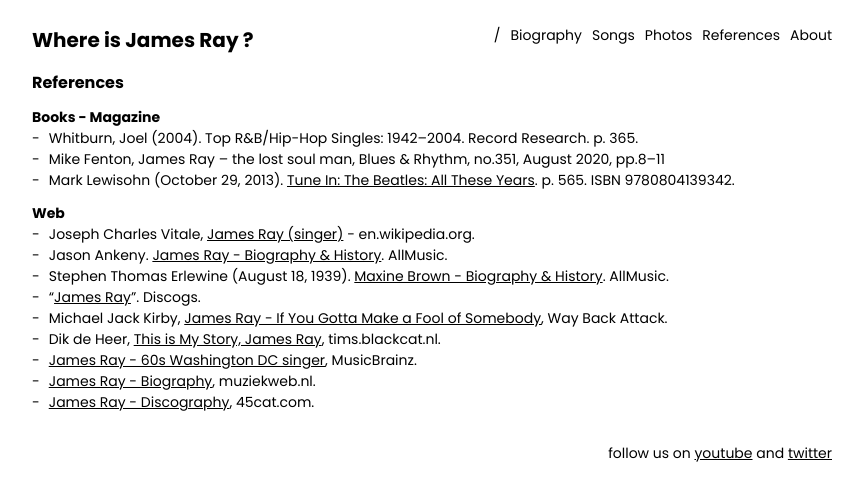
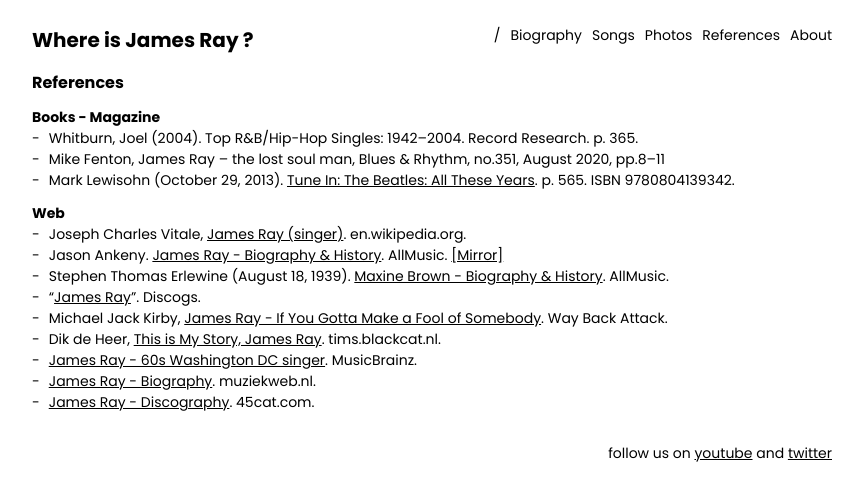
Before and after one commit to jamesraymusic/jamesraymusic.github.io, a Jekyll site: the page built from references.md, in a window 1280 px wide. Shown: the top 501 px of the page, without its empty margins (208-1071 px from the left). Built offline with Jekyll 4.4.1, drawn with Linux system fonts in a browser that asks for light colours.

Commit message:
Add mirrors (test)

```diff
--- a/references.md
+++ b/references.md
@@ -12,12 +12,12 @@ permalink: /references/
 - Mark Lewisohn (October 29, 2013). [Tune In: The Beatles: All These Years](https://www.google.fr/books/edition/Tune_In/bI11tpR-L_kC?hl=fr&gbpv=1&dq=james%20ray&pg=PA565&printsec=frontcover). p. 565. ISBN 9780804139342.
 
 ## Web
-- Joseph Charles Vitale, [James Ray (singer)](https://en.wikipedia.org/wiki/James_Ray_(singer)) - en.wikipedia.org.
-- Jason Ankeny. [James Ray - Biography & History](https://www.allmusic.com/artist/james-ray-mn0000807815). AllMusic.
+- Joseph Charles Vitale, [James Ray (singer)](https://en.wikipedia.org/wiki/James_Ray_(singer)). en.wikipedia.org.
+- Jason Ankeny. [James Ray - Biography & History](https://www.allmusic.com/artist/james-ray-mn0000807815). AllMusic. [[Mirror]](./mirrors/biography-jason-ankeny.md)
 - Stephen Thomas Erlewine (August 18, 1939). [Maxine Brown - Biography & History](https://www.allmusic.com/artist/maxine-brown-mn0000396154/biography). AllMusic.
 - "[James Ray](https://www.discogs.com/artist/884155)". Discogs.
-- Michael Jack Kirby, [James Ray - If You Gotta Make a Fool of Somebody](http://www.waybackattack.com/rayjames.html), Way Back Attack.
-- Dik de Heer, [This is My Story, James Ray](https://tims.blackcat.nl/messages/james_ray.htm), tims.blackcat.nl.
-- [James Ray - 60s Washington DC singer](https://musicbrainz.org/artist/8de7c44d-a129-4216-b8b6-2757df89b89e), MusicBrainz.
-- [James Ray - Biography](https://www.muziekweb.nl/Link/M00000090893/POPULAR/James-Ray), muziekweb.nl.
-- [James Ray - Discography](https://www.45cat.com/artist/james-ray), 45cat.com.
+- Michael Jack Kirby, [James Ray - If You Gotta Make a Fool of Somebody](http://www.waybackattack.com/rayjames.html). Way Back Attack.
+- Dik de Heer, [This is My Story, James Ray](https://tims.blackcat.nl/messages/james_ray.htm). tims.blackcat.nl.
+- [James Ray - 60s Washington DC singer](https://musicbrainz.org/artist/8de7c44d-a129-4216-b8b6-2757df89b89e). MusicBrainz.
+- [James Ray - Biography](https://www.muziekweb.nl/Link/M00000090893/POPULAR/James-Ray). muziekweb.nl.
+- [James Ray - Discography](https://www.45cat.com/artist/james-ray). 45cat.com.
```
Also changed, not shown: mirrors/biography-jason-ankeny.md (added, +23 -0 lines).
